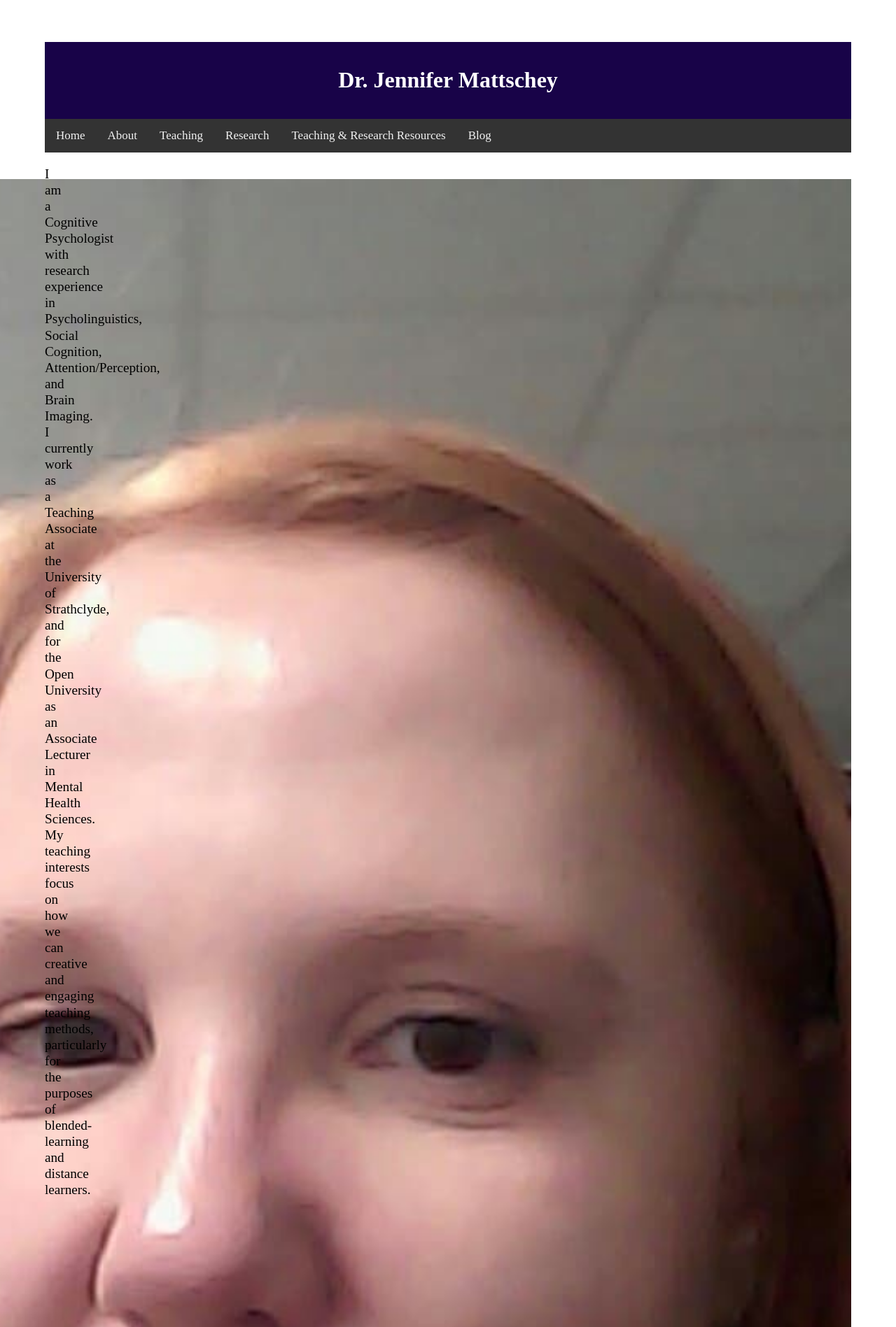
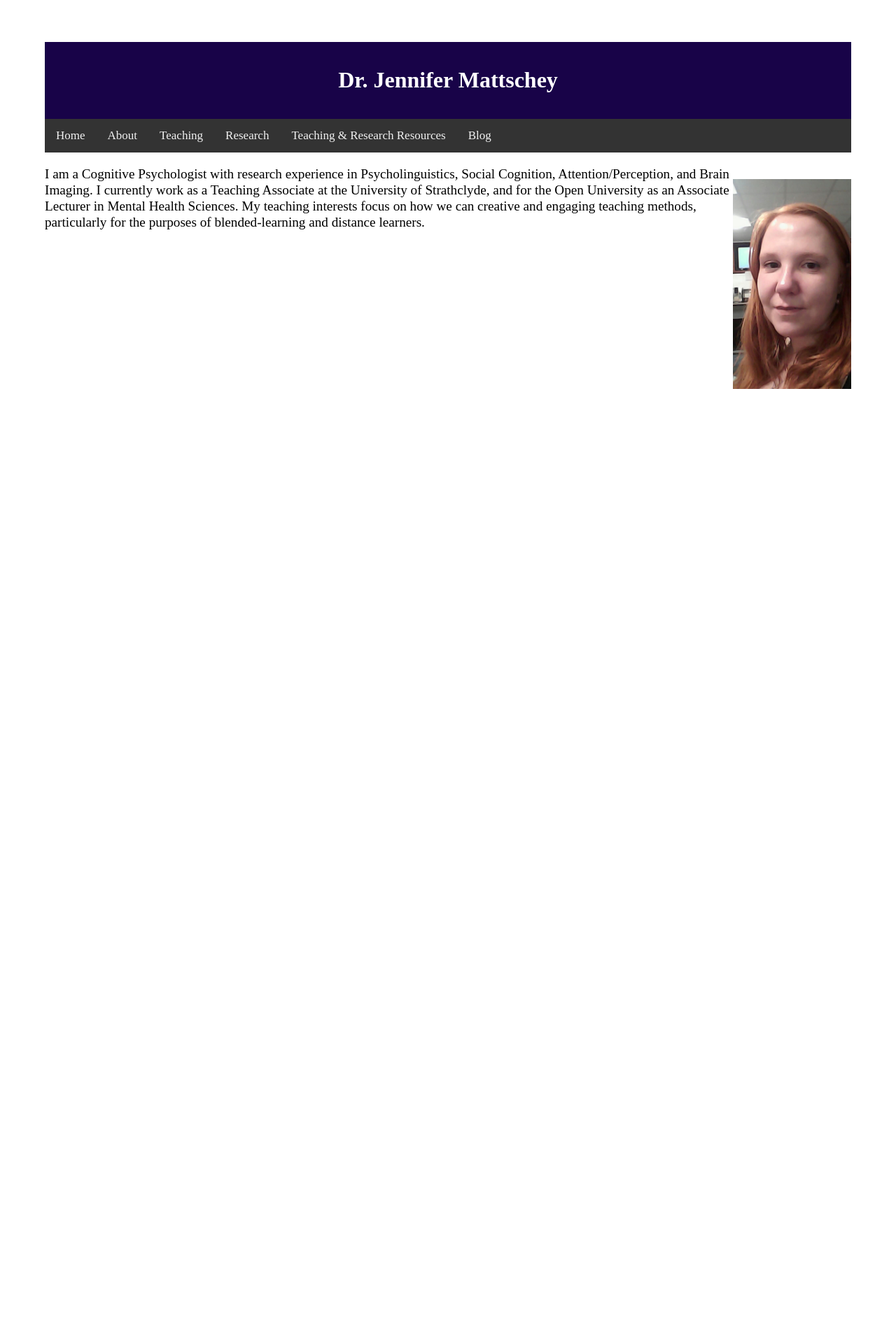
Before and after one commit to jmattschey/jmattschey.github.io, a Jekyll site: the page built from about.html, in a window 1280 px wide. Shown: the top 1897 px of the page at 70% size. Built offline with Jekyll 4.4.1, drawn with Linux system fonts in a browser that asks for light colours; after the commit the page ends 900 px from its top, so only the background shows below that.

Commit message:
Update about.html

```diff
--- a/about.html
+++ b/about.html
@@ -4,7 +4,7 @@
 ---
 
 <div>
-    <p style="float: right;"><img src="profile.jpg" height="3000px"></p>
+    <p style="float: right;"><img src="profile.jpg" height="300px"></p>
     <p>I am a Cognitive Psychologist with research experience in Psycholinguistics,
 	Social Cognition, Attention/Perception, and Brain Imaging. I currently
 	work as a Teaching Associate at the University of Strathclyde, and for the Open University
```
